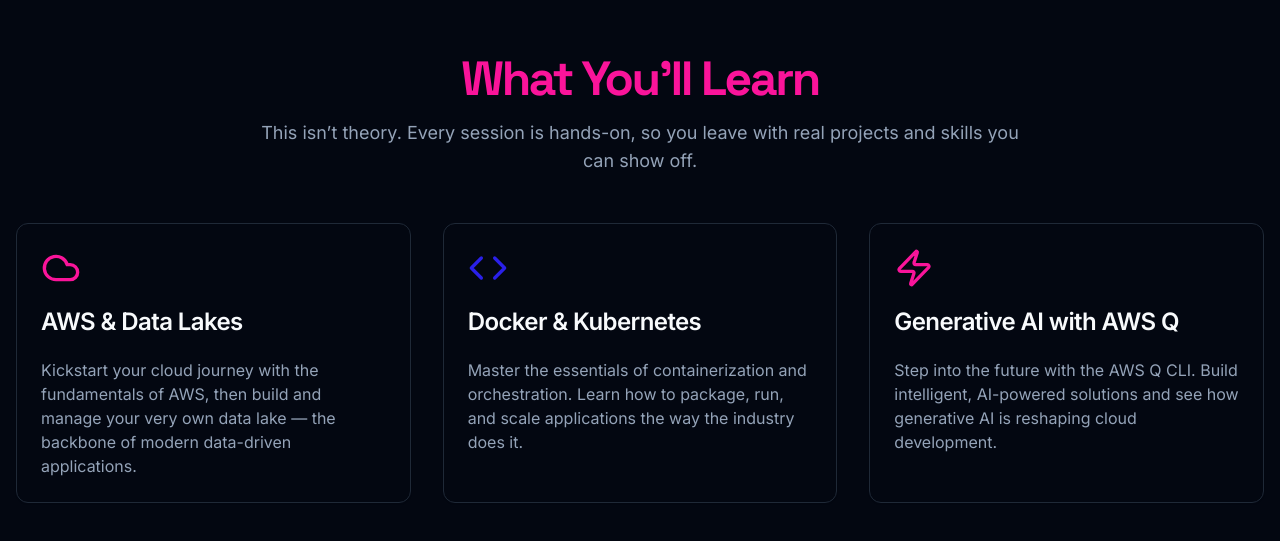
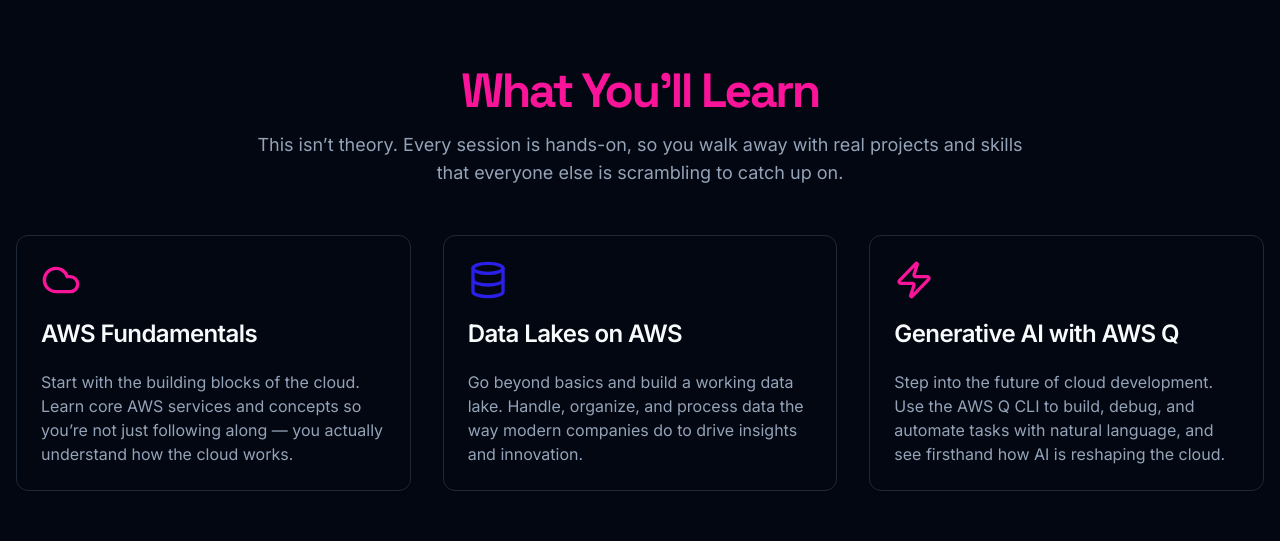
Before and after one commit to jhingalala1234/CloudX-Ascend, a Next.js app: page / in a window 1280 px wide. Shown: the part 1721-2262 px from the top of the page. Built offline with nearby package versions, Linux system fonts and the light colour scheme.

Commit message:
changed-code-files

```diff
--- a/src/app/page.tsx
+++ b/src/app/page.tsx
@@ -16,6 +16,7 @@
   Mail,
   Instagram,
   Menu,
+  Database,
 } from 'lucide-react';
 
 import { Button } from '@/components/ui/button';
@@ -148,13 +149,14 @@
               <div className="absolute inset-0 bg-transparent bg-[radial-gradient(ellipse_80%_80%_at_50%_-20%,rgba(120,119,198,0.3),rgba(255,255,255,0))]"></div>
             </div>
             <div className="relative mx-auto max-w-5xl">
-              <h1 className="font-headline text-5xl font-bold leading-tight tracking-tighter sm:text-6xl md:text-7xl lg:text-8xl">
-                AWS Ascend
-                <br />
-                <span className="bg-gradient-to-r from-accent to-primary bg-clip-text text-transparent">
+              <div className="flex justify-center items-center flex-col">
+                <h1 className="font-headline text-5xl font-bold leading-tight tracking-tighter sm:text-6xl md:text-7xl lg:text-8xl">
+                  AWS Ascend
+                </h1>
+                 <h1 className="font-headline text-5xl font-bold leading-tight tracking-tighter sm:text-6xl md:text-7xl lg:text-8xl bg-gradient-to-r from-accent to-primary bg-clip-text text-transparent">
                   Elevate Your Skills
-                </span>
-              </h1>
+                </h1>
+              </div>
               <p className="mt-4 text-xl font-medium text-muted-foreground">Powered By <span className="font-bold bg-gradient-to-r from-orange-400 to-white bg-clip-text text-transparent">Amazon Q</span></p>
               <p className="mx-auto mt-8 max-w-2xl text-lg text-muted-foreground md:text-xl">
                 One Day. Two Sessions. Real Projects. Directly From Industry Mentors.
@@ -207,28 +209,28 @@
                 What You’ll Learn
               </h2>
               <p className="mx-auto mt-4 max-w-3xl text-lg text-muted-foreground">
-                This isn’t theory. Every session is hands-on, so you leave with real projects and skills you can show off.
+                This isn’t theory. Every session is hands-on, so you walk away with real projects and skills that everyone else is scrambling to catch up on.
               </p>
               <div className="mt-12 grid grid-cols-1 gap-8 text-left md:grid-cols-2 lg:grid-cols-3">
                 <Card>
                   <CardHeader>
                     <Cloud className="mb-4 h-10 w-10 text-primary" />
-                    <CardTitle>AWS &amp; Data Lakes</CardTitle>
+                    <CardTitle>AWS Fundamentals</CardTitle>
                   </CardHeader>
                   <CardContent>
                     <p className="text-muted-foreground">
-                      Kickstart your cloud journey with the fundamentals of AWS, then build and manage your very own data lake — the backbone of modern data-driven applications.
+                      Start with the building blocks of the cloud. Learn core AWS services and concepts so you’re not just following along — you actually understand how the cloud works.
                     </p>
                   </CardContent>
                 </Card>
                 <Card>
                   <CardHeader>
-                    <Code className="mb-4 h-10 w-10 text-accent" />
-                    <CardTitle>Docker &amp; Kubernetes</CardTitle>
+                    <Database className="mb-4 h-10 w-10 text-accent" />
+                    <CardTitle>Data Lakes on AWS</CardTitle>
                   </CardHeader>
                   <CardContent>
                     <p className="text-muted-foreground">
-                      Master the essentials of containerization and orchestration. Learn how to package, run, and scale applications the way the industry does it.
+                      Go beyond basics and build a working data lake. Handle, organize, and process data the way modern companies do to drive insights and innovation.
                     </p>
                   </CardContent>
                 </Card>
@@ -239,7 +241,7 @@
                   </CardHeader>
                   <CardContent>
                     <p className="text-muted-foreground">
-                      Step into the future with the AWS Q CLI. Build intelligent, AI-powered solutions and see how generative AI is reshaping cloud development.
+                      Step into the future of cloud development. Use the AWS Q CLI to build, debug, and automate tasks with natural language, and see firsthand how AI is reshaping the cloud.
                     </p>
                   </CardContent>
                 </Card>
```
